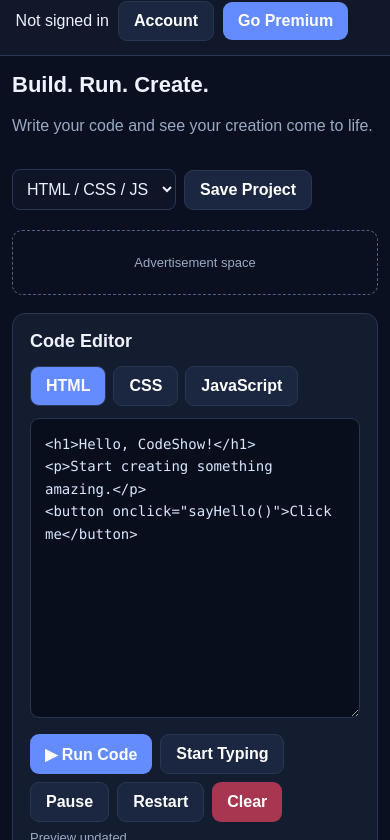
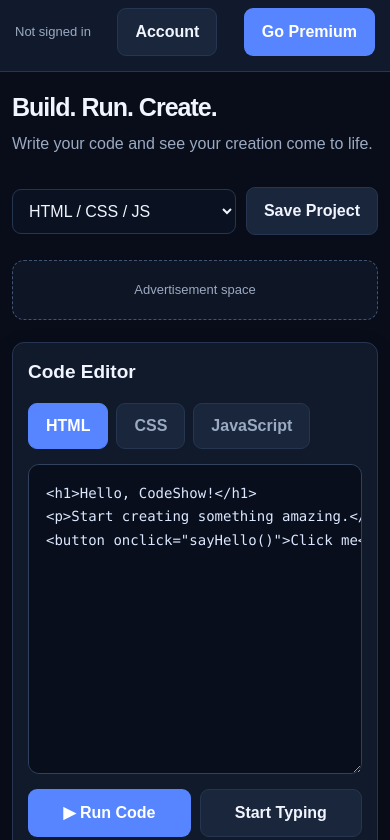
Before and after one commit to Abdishakur111/codeshow-studio, a website: page index.html in a window 390 px wide. Shown: the part 52-892 px from the top of the page. Drawn offline with nearby package versions, Linux system fonts and the light colour scheme.

Commit message:
Update index.html

```diff
--- a/index.html
+++ b/index.html
@@ -7,45 +7,465 @@
 <title>CodeShow Studio</title>
 <script src="https://cdn.jsdelivr.net/npm/@supabase/supabase-js@2"></script>
 <style>
-:root{--bg:#0b1020;--panel:#141c30;--panel2:#1b2740;--text:#eef3ff;--muted:#9aa9c4;--blue:#648cff;--border:#293754;--green:#35c98b}
-*{box-sizing:border-box}
-body{margin:0;background:var(--bg);color:var(--text);font-family:Arial,sans-serif}
-button,input,select,textarea{font:inherit}
-button{cursor:pointer;border:0;border-radius:9px;padding:10px 15px;background:var(--blue);color:white;font-weight:600}
-button:hover{filter:brightness(1.12)}
-button.secondary{background:var(--panel2);border:1px solid var(--border)}
-button.danger{background:#a93650}
-header{height:auto;min-height:66px;padding:14px 4%;display:flex;align-items:center;justify-content:space-between;gap:15px;border-bottom:1px solid var(--border);background:#10182a;flex-wrap:wrap}
-.logo{font-size:21px;font-weight:800}.logo span{color:var(--blue)}
-.header-actions{display:flex;align-items:center;gap:9px;flex-wrap:wrap}
-main{max-width:1500px;margin:auto;padding:22px 4%}
-.welcome{display:flex;justify-content:space-between;align-items:center;gap:15px;flex-wrap:wrap;margin-bottom:20px}
-h1{font-size:26px;margin:0 0 7px}h2{font-size:18px;margin:0 0 14px}
-p{color:var(--muted);line-height:1.5}
-.panel{background:var(--panel);border:1px solid var(--border);border-radius:13px;padding:17px;margin-bottom:18px}
-.ad{min-height:65px;border:1px dashed #52617e;border-radius:10px;display:flex;align-items:center;justify-content:center;color:var(--muted);font-size:13px;margin-bottom:18px}
-.auth{display:flex;gap:8px;align-items:center;flex-wrap:wrap}
-.auth input{width:190px;max-width:100%}
-input,select{background:#0d1527;color:var(--text);border:1px solid var(--border);border-radius:8px;padding:10px;min-width:0}
-.editor-layout{display:grid;grid-template-columns:1fr 1fr;gap:18px}
-.tabs{display:flex;gap:7px;flex-wrap:wrap;margin-bottom:12px}
-.tabs button{background:var(--panel2);border:1px solid var(--border)}
-.tabs button.active{background:var(--blue)}
-textarea.editor{width:100%;height:350px;resize:vertical;background:#080e1b;color:#d9e6ff;border:1px solid var(--border);border-radius:9px;padding:14px;font-family:Consolas,monospace;font-size:14px;line-height:1.6;tab-size:2}
-.toolbar{display:flex;gap:8px;flex-wrap:wrap;margin-top:12px}
-iframe{width:100%;height:350px;background:white;border:0;border-radius:9px}
-.console{height:110px;overflow:auto;background:#080e1b;border:1px solid var(--border);border-radius:8px;padding:10px;color:#b9c8e3;font:12px monospace;white-space:pre-wrap}
-.status{font-size:13px;color:var(--muted);margin-top:8px}
-.account-row{display:flex;gap:8px;align-items:center;flex-wrap:wrap}
-.features{display:grid;grid-template-columns:repeat(3,1fr);gap:12px}
-.feature{background:var(--panel2);border:1px solid var(--border);border-radius:10px;padding:14px}
-.prices{display:grid;grid-template-columns:repeat(3,1fr);gap:14px}
-.price{background:var(--panel2);border:1px solid var(--border);border-radius:12px;padding:18px}
-.price strong{font-size:25px}
-footer{text-align:center;padding:25px;color:var(--muted);font-size:13px}
-.hidden{display:none!important}
-@media(max-width:850px){.editor-layout{grid-template-columns:1fr}.features{grid-template-columns:1fr 1fr}.prices{grid-template-columns:1fr}}
-@media(max-width:500px){main{padding:16px 12px}.features{grid-template-columns:1fr}.auth input{width:100%}.auth{width:100%}.auth input{flex:1}.welcome h1{font-size:22px}textarea.editor,iframe{height:300px}}
+
+:root {
+  --bg: #080d19;
+  --panel: #111a2b;
+  --panel2: #19263b;
+  --text: #f1f5ff;
+  --muted: #9baac2;
+  --blue: #5685ff;
+  --blue2: #3768e8;
+  --border: #263650;
+  --green: #35c98b;
+}
+
+* {
+  box-sizing: border-box;
+}
+
+html {
+  scroll-behavior: smooth;
+}
+
+body {
+  margin: 0;
+  background: var(--bg);
+  color: var(--text);
+  font-family: Arial, sans-serif;
+  line-height: 1.5;
+}
+
+button, input, select, textarea {
+  font: inherit;
+}
+
+button {
+  cursor: pointer;
+  border: 1px solid transparent;
+  border-radius: 9px;
+  padding: 11px 17px;
+  background: var(--blue);
+  color: white;
+  font-weight: 700;
+  transition: 0.2s ease;
+}
+
+button:hover {
+  background: var(--blue2);
+  transform: translateY(-1px);
+}
+
+button:active {
+  transform: scale(.97);
+}
+
+button.secondary {
+  background: var(--panel2);
+  border-color: var(--border);
+  color: var(--text);
+}
+
+button.secondary:hover {
+  background: #253754;
+}
+
+button.danger {
+  background: #a93650;
+}
+
+header {
+  min-height: 75px;
+  padding: 15px 5%;
+  display: flex;
+  align-items: center;
+  justify-content: space-between;
+  gap: 18px;
+  flex-wrap: wrap;
+  background: #101a2c;
+  border-bottom: 1px solid var(--border);
+  position: relative;
+  z-index: 2;
+}
+
+.logo {
+  font-size: 24px;
+  font-weight: 900;
+  letter-spacing: -.7px;
+}
+
+.logo span {
+  color: var(--blue);
+}
+
+.header-actions {
+  display: flex;
+  align-items: center;
+  justify-content: flex-end;
+  gap: 10px;
+  flex-wrap: wrap;
+}
+
+#accountStatus {
+  color: var(--muted);
+  font-size: 13px;
+}
+
+main {
+  width: 100%;
+  max-width: 1500px;
+  margin: auto;
+  padding: 32px 5%;
+}
+
+.welcome {
+  display: flex;
+  align-items: center;
+  justify-content: space-between;
+  gap: 22px;
+  flex-wrap: wrap;
+  margin-bottom: 25px;
+}
+
+h1 {
+  font-size: clamp(25px, 3vw, 36px);
+  line-height: 1.2;
+  margin: 0 0 9px;
+  letter-spacing: -1px;
+}
+
+h2 {
+  font-size: 19px;
+  margin: 0 0 16px;
+}
+
+p {
+  color: var(--muted);
+  line-height: 1.6;
+  margin: 9px 0;
+}
+
+.panel {
+  background: var(--panel);
+  border: 1px solid var(--border);
+  border-radius: 15px;
+  padding: 21px;
+  margin-bottom: 22px;
+  min-width: 0;
+  box-shadow: 0 8px 25px rgba(0,0,0,.13);
+}
+
+.ad {
+  min-height: 75px;
+  border: 1px dashed #405474;
+  border-radius: 12px;
+  display: flex;
+  align-items: center;
+  justify-content: center;
+  color: var(--muted);
+  font-size: 13px;
+  margin-bottom: 22px;
+  background: rgba(20,30,48,.5);
+}
+
+.auth {
+  display: flex;
+  gap: 10px;
+  align-items: center;
+  flex-wrap: wrap;
+}
+
+.auth input {
+  width: 210px;
+  max-width: 100%;
+}
+
+input, select {
+  background: #0a1221;
+  color: var(--text);
+  border: 1px solid var(--border);
+  border-radius: 9px;
+  padding: 12px;
+  outline: none;
+}
+
+input:focus, select:focus, textarea:focus {
+  border-color: var(--blue);
+  outline: 1px solid rgba(86,133,255,.25);
+}
+
+.editor-layout {
+  display: grid;
+  grid-template-columns: minmax(0, 1fr) minmax(0, 1fr);
+  align-items: start;
+  gap: 20px;
+}
+
+.editor-layout > .panel {
+  min-width: 0;
+  margin-bottom: 22px;
+}
+
+.tabs {
+  display: flex;
+  align-items: center;
+  gap: 8px;
+  flex-wrap: wrap;
+  margin-bottom: 15px;
+}
+
+.tabs button {
+  background: var(--panel2);
+  border: 1px solid var(--border);
+  color: var(--muted);
+  padding: 10px 17px;
+}
+
+.tabs button.active {
+  background: var(--blue);
+  border-color: var(--blue);
+  color: white;
+}
+
+textarea.editor {
+  display: block;
+  width: 100%;
+  height: 390px;
+  resize: vertical;
+  background: #080e1b;
+  color: #dce8ff;
+  border: 1px solid #30425e;
+  border-radius: 11px;
+  padding: 17px;
+  font-family: Consolas, monospace;
+  font-size: 14px;
+  line-height: 1.7;
+  tab-size: 2;
+  outline: none;
+  white-space: pre;
+}
+
+.toolbar {
+  display: flex;
+  align-items: center;
+  gap: 9px;
+  flex-wrap: wrap;
+  margin-top: 15px;
+}
+
+iframe {
+  display: block;
+  width: 100%;
+  height: 390px;
+  background: white;
+  border: 1px solid var(--border);
+  border-radius: 11px;
+}
+
+.console {
+  min-height: 110px;
+  max-height: 190px;
+  overflow: auto;
+  background: #080e1b;
+  border: 1px solid var(--border);
+  border-radius: 10px;
+  padding: 14px;
+  color: #b9d3ee;
+  font: 13px/1.6 Consolas, monospace;
+  white-space: pre-wrap;
+  overflow-wrap: anywhere;
+}
+
+.status {
+  font-size: 13px;
+  color: var(--muted);
+  margin-top: 12px;
+}
+
+.account-row {
+  display: flex;
+  align-items: center;
+  gap: 10px;
+  flex-wrap: wrap;
+}
+
+.features {
+  display: grid;
+  grid-template-columns: repeat(3, minmax(0, 1fr));
+  gap: 14px;
+}
+
+.feature {
+  background: var(--panel2);
+  border: 1px solid var(--border);
+  border-radius: 12px;
+  padding: 19px;
+  transition: .2s ease;
+}
+
+.feature:hover {
+  border-color: var(--blue);
+  transform: translateY(-2px);
+}
+
+.feature strong {
+  font-size: 15px;
+}
+
+.prices {
+  display: grid;
+  grid-template-columns: repeat(3, minmax(0, 1fr));
+  gap: 16px;
+}
+
+.price {
+  display: flex;
+  flex-direction: column;
+  align-items: flex-start;
+  background: var(--panel2);
+  border: 1px solid var(--border);
+  border-radius: 14px;
+  padding: 22px;
+  min-width: 0;
+  transition: .2s ease;
+}
+
+.price:hover {
+  border-color: var(--blue);
+  transform: translateY(-3px);
+}
+
+.price strong {
+  font-size: 30px;
+  letter-spacing: -1px;
+}
+
+.price button {
+  margin-top: auto;
+}
+
+footer {
+  text-align: center;
+  padding: 30px 15px;
+  color: var(--muted);
+  font-size: 13px;
+  border-top: 1px solid var(--border);
+  margin-top: 25px;
+}
+
+.hidden {
+  display: none !important;
+}
+
+/* TABLETS */
+@media (max-width: 950px) {
+  main {
+    padding: 25px 3%;
+  }
+
+  .editor-layout {
+    grid-template-columns: 1fr;
+  }
+
+  .features {
+    grid-template-columns: repeat(2, 1fr);
+  }
+
+  .prices {
+    grid-template-columns: repeat(2, 1fr);
+  }
+
+  .price:first-child {
+    grid-column: 1 / -1;
+  }
+}
+
+/* MOBILE */
+@media (max-width: 600px) {
+  header {
+    padding: 15px;
+    gap: 13px;
+  }
+
+  .logo {
+    font-size: 21px;
+  }
+
+  .header-actions {
+    width: 100%;
+    justify-content: space-between;
+  }
+
+  #accountStatus {
+    max-width: 130px;
+    overflow-wrap: anywhere;
+  }
+
+  main {
+    padding: 20px 12px;
+  }
+
+  .welcome {
+    align-items: flex-start;
+    flex-direction: column;
+  }
+
+  .account-row {
+    width: 100%;
+  }
+
+  .account-row select {
+    flex: 1;
+  }
+
+  .panel {
+    padding: 15px;
+    border-radius: 12px;
+  }
+
+  .editor-layout {
+    gap: 0;
+  }
+
+  .features,
+  .prices {
+    grid-template-columns: 1fr;
+  }
+
+  .price:first-child {
+    grid-column: auto;
+  }
+
+  textarea.editor,
+  iframe {
+    height: 310px;
+  }
+
+  .toolbar button {
+    flex: 1 1 auto;
+  }
+
+  .auth {
+    align-items: stretch;
+  }
+
+  .auth input {
+    width: 100%;
+  }
+
+  .ad {
+    min-height: 60px;
+  }
+}
+
+/* ACCESSIBILITY */
+@media (prefers-reduced-motion: reduce) {
+  *, *::before, *::after {
+    scroll-behavior: auto !important;
+    transition: none !important;
+  }
+}
+
 </style>
 </head>
 <body>
```
